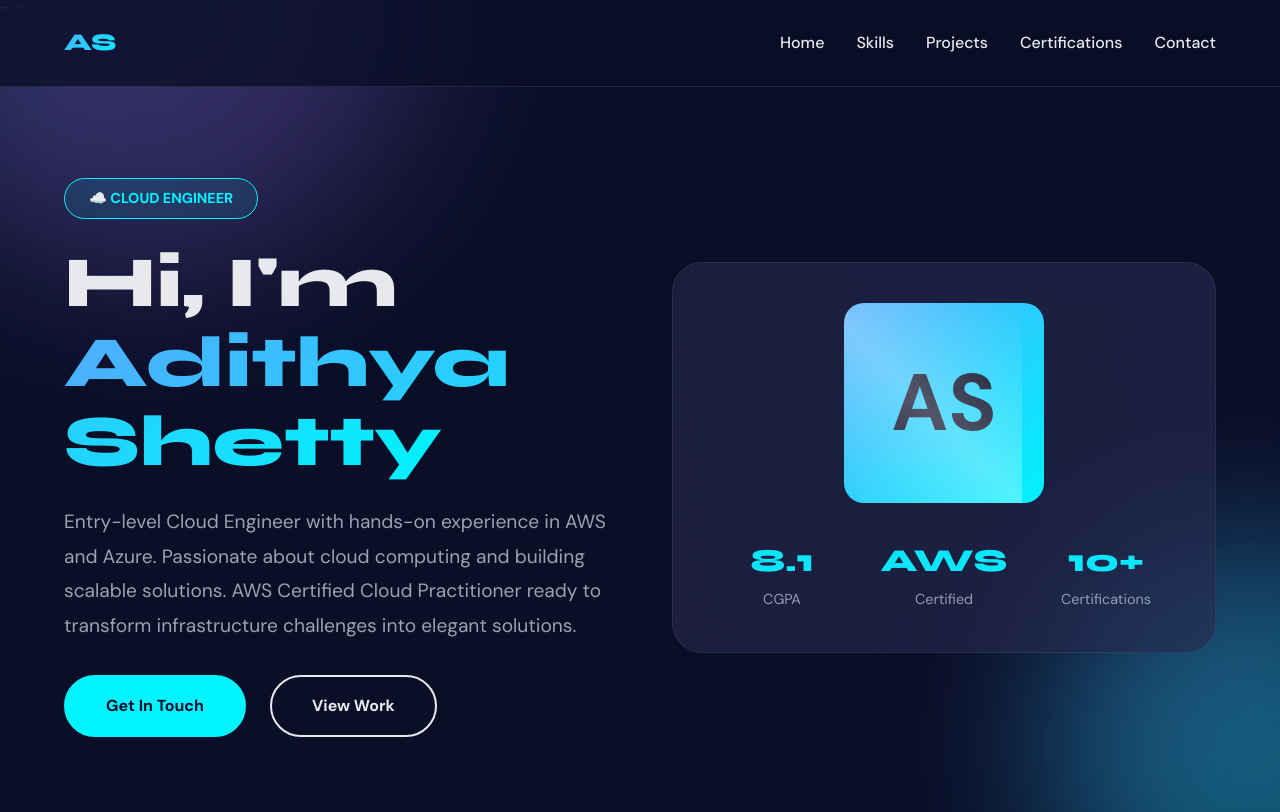
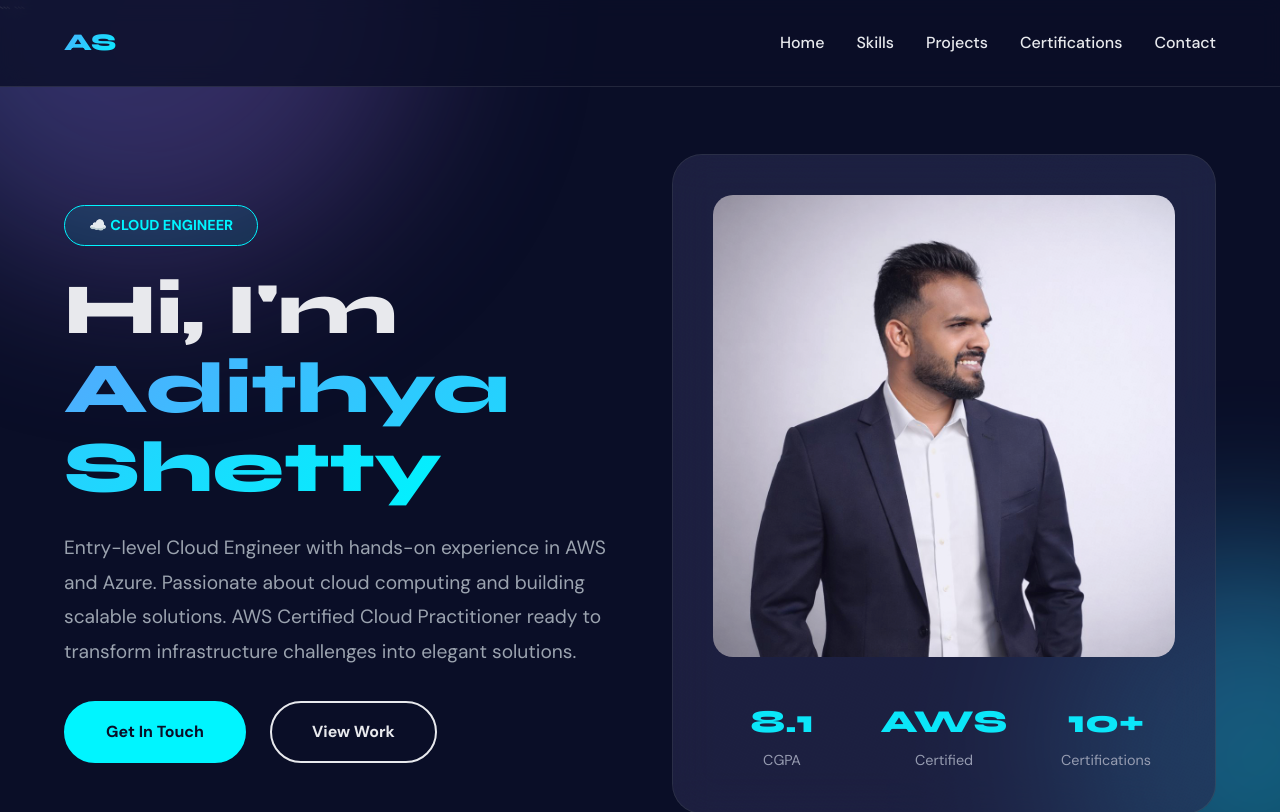
Before and after one commit to AdithyainCloud/Adithya.github.io, a plain HTML site: page index.html in a window 1280 px wide. Shown: the top 812 px of the page. Drawn offline with Linux system fonts and the light colour scheme.

Commit message:
Add files via upload

```diff
--- a/index.html
+++ b/index.html
@@ -858,7 +858,7 @@
         </div>
         <div class="hero-image">
             <div class="profile-card">
-                <div class="profile-image">AS</div>
+                <img src="WhatsApp Image 2026-02-12 at 11.11.47 PM.jpeg" alt="Adithya Shetty" style="width: 100%; height: 100%; object-fit: cover; border-radius: 20px;">
                 <div class="stats">
                     <div class="stat">
                         <span class="stat-number">8.1</span>
```
Also changed, not shown: WhatsApp Image 2026-02-12 at 11.11.47 PM.jpeg (added).
